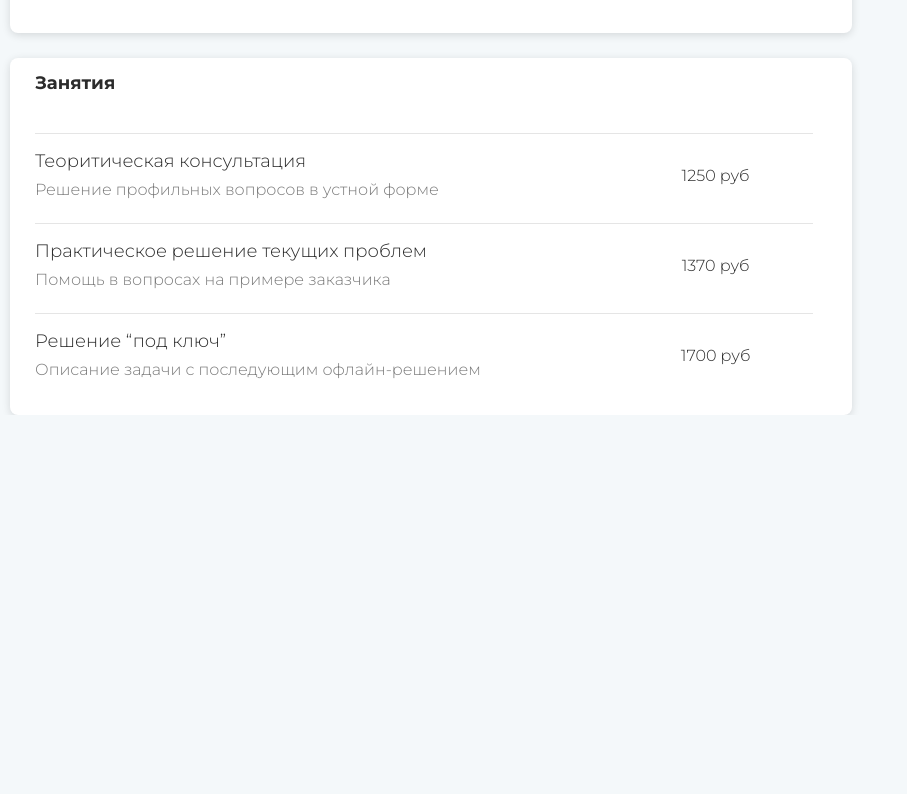
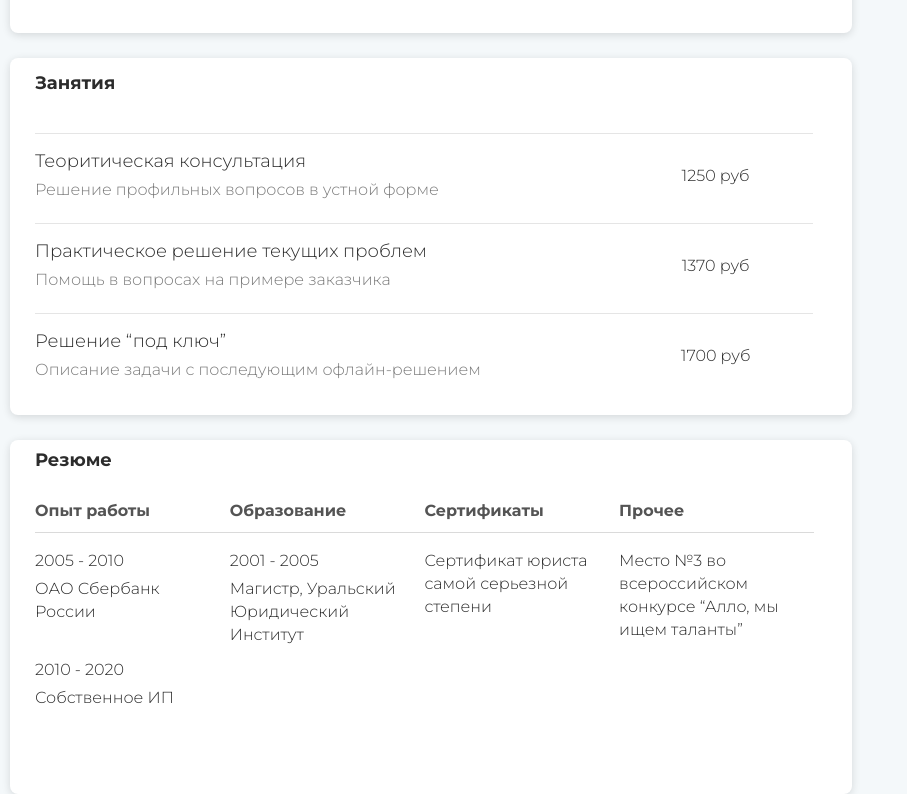
Before and after one commit to Hlopunoff/skipper, a React (Create React App) app: page /mentor-page in a window 1280 px wide. Shown: the part 878-1672 px from the top of the page, without its empty margins (0-907 px from the left). Before the commit the page ends 1293 px from the top, so only its background shows below. Built offline with nearby package versions, Linux system fonts and the light colour scheme.

Commit message:
Добавил компонент резюме ментора

```diff
--- /dev/null
+++ b/src/components/mentorResume/MentorResume.tsx
@@ -0,0 +1,45 @@
+import st from './mentorResume.module.scss';
+
+export const MentorResume = () => {
+    return (
+        <div className={st['mentorResume']}>
+            <div className={st['table']}>
+                <h2 className={st['table__title']}>Резюме</h2>
+                <div className={st['table__headlines']}>
+                    <h3 className={st['table__headline']}>Опыт работы</h3>
+                    <h3 className={st['table__headline']}>Образование</h3>
+                    <h3 className={st['table__headline']}>Сертификаты</h3>
+                    <h3 className={st['table__headline']}>Прочее</h3>
+                </div>
+                <div className={st['table__cols']}>
+                    <div className={`${st['table__col']} experience`}>
+                        <div className={st['table__item']}>
+                            <span className={st['period']}>2005 - 2010</span>
+                            <span className={st['organization']}>ОАО Сбербанк России</span>
+                        </div>
+                        <div className={st['table__item']}>
+                            <span className={st['period']}>2010 - 2020</span>
+                            <span className={st['organization']}>Собственное ИП</span>
+                        </div>
+                    </div>
+                    <div className={`${st['table__col']} education`}>
+                        <div className={st['table__item']}>
+                            <span className={st['period']}>2001 - 2005</span>
+                            <span className={st['organization']}>Магистр, Уральский Юридический Институт</span>
+                        </div>
+                    </div>
+                    <div className={`${st['table__col']} certificates`}>
+                        <div className={st['table__item']}>
+                            <span className={st['organization']}>Сертификат юриста самой серьезной степени</span>
+                        </div>
+                    </div>
+                    <div className={`${st['table__col']} other`}>
+                        <div className={st['table__item']}>
+                            <span className={st['organization']}>Место №3 во всероссийском конкурсе “Алло, мы ищем таланты”</span>
+                        </div>
+                    </div>
+                </div>
+            </div>
+        </div>
+    )
+};
--- /dev/null
+++ b/src/components/mentorResume/mentorResume.module.scss
@@ -0,0 +1,63 @@
+@import '../../styles/colors';
+.mentorResume {
+    width: 100%;
+    & .table {
+        width: 100%;
+        background-color: #fff;
+        box-shadow: 0px 2px 8px rgba(0, 0, 0, 0.135216);
+        border-radius: 8px;
+        padding: 10px 38px 85px 25px;
+        &__title {
+            font-style: normal;
+            font-weight: 700;
+            font-size: 18px;
+            line-height: 20px;
+            color: $main-color;
+        }
+        &__headlines {
+            margin-top: 29px;
+            padding-bottom: 10px;
+            display: grid;
+            align-items: center;
+            grid-template-columns: repeat(4, 1fr);
+            border-bottom: 1px solid #DADADA;
+        }
+        &__headline {
+            font-style: normal;
+            font-weight: 700;
+            font-size: 16px;
+            line-height: 23px;
+            color: rgba(44, 44, 44, 0.81);
+        }
+        &__cols {
+            margin-top: 16px;
+            display: grid;
+            grid-template-columns: repeat(4, 1fr);
+        }
+        &__col {
+            padding-right: 15px;
+            display: flex;
+            flex-direction: column;
+            row-gap: 35px;
+        }
+        &__item {
+            display: flex;
+            flex-direction: column;
+            row-gap: 5px;
+            & .period {
+                font-style: normal;
+                font-weight: 300;
+                font-size: 16px;
+                line-height: 23px;
+                color: $main-color;
+            }
+            & .organization {
+                font-style: normal;
+                font-weight: 300;
+                font-size: 16px;
+                line-height: 23px;
+                color: $main-color;
+            }
+        }
+    }
+}
--- a/src/pages/mentorPage/MentorPage.tsx
+++ b/src/pages/mentorPage/MentorPage.tsx
@@ -1,6 +1,7 @@
 import { MentorCard } from '../../components/mentorCard/MentorCard';
 import { LessonsStats } from '../../components/lessonsStats/LessonsStats';
 import { PriceList } from '../../components/priceList/PriceList';
+import { MentorResume } from '../../components/mentorResume/MentorResume';
 
 import st from './mentorPage.module.scss';
 
@@ -13,6 +14,7 @@ export const MentorPage = () => {
                         <MentorCard/>
                         <LessonsStats width='100%' padding='30px 42px 0px 26px'/>
                         <PriceList/>
+                        <MentorResume/>
                     </div>
                     <div className={st['mentorPage__cla']}></div>
                 </div>
```
